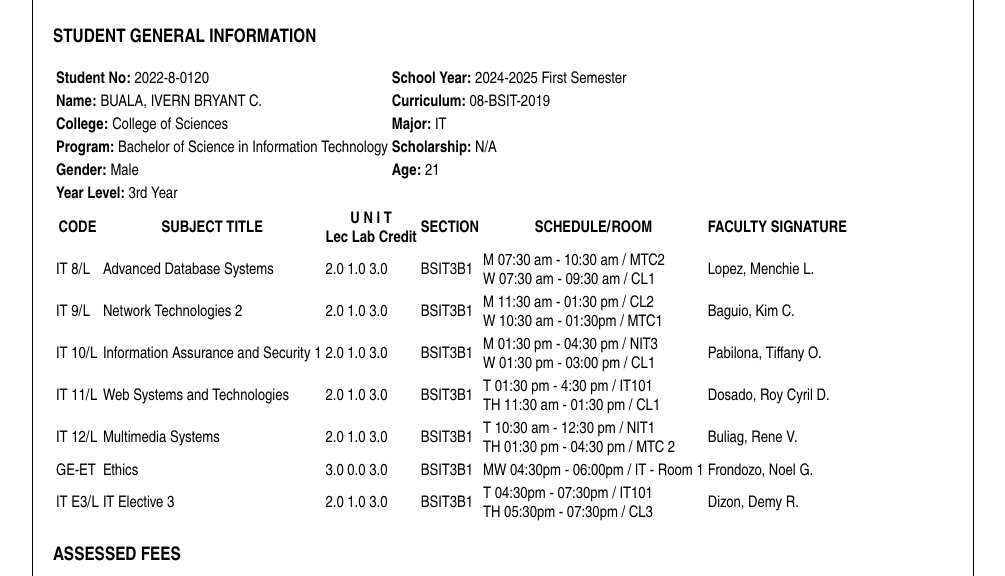
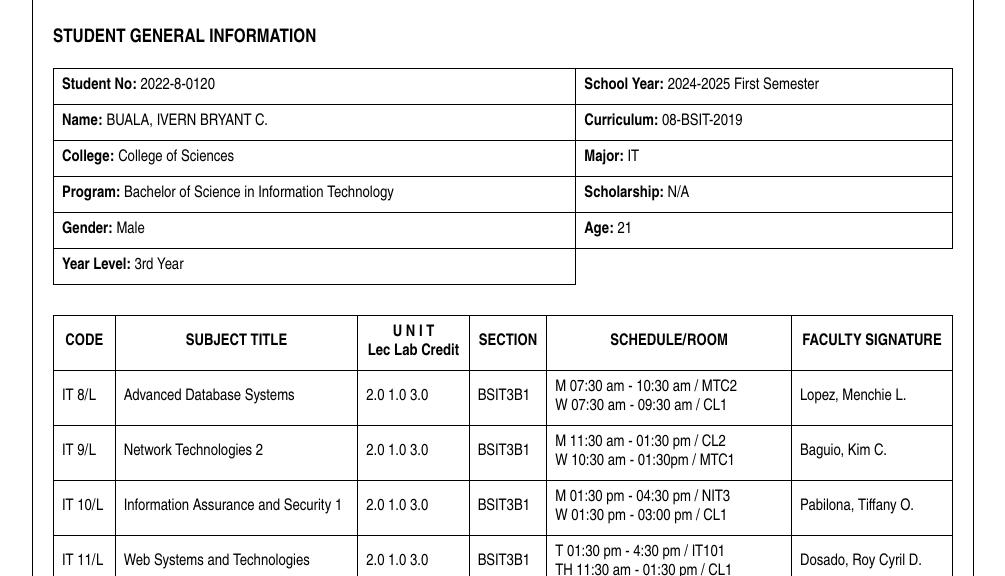
Before and after one commit to pavseh/cert-of-registration-drill2, a plain HTML site: page index.html in a window 1280 px wide. Shown: the part 224-800 px from the top of the page, without its empty margins (137-1142 px from the left). Drawn offline with Linux system fonts and the light colour scheme.

Commit message:
added Tables

```diff
--- a/style.css
+++ b/style.css
@@ -43,3 +43,18 @@ body {
 .highlight {
     color: rgb(255, 0, 0);
 }
+
+.student-info, .subject-info, .fees-info, .additional-info {
+    margin-top: 30px;
+}
+
+
+.student-info table, .subject-table, .fees-table, .payment-table {
+    width: 100%;
+    border-collapse: collapse;
+}
+
+.student-info td, .subject-table th, .subject-table td, .fees-table td, .payment-table td {
+    border: 1px solid #000;
+    padding: 8px;
+}
```
